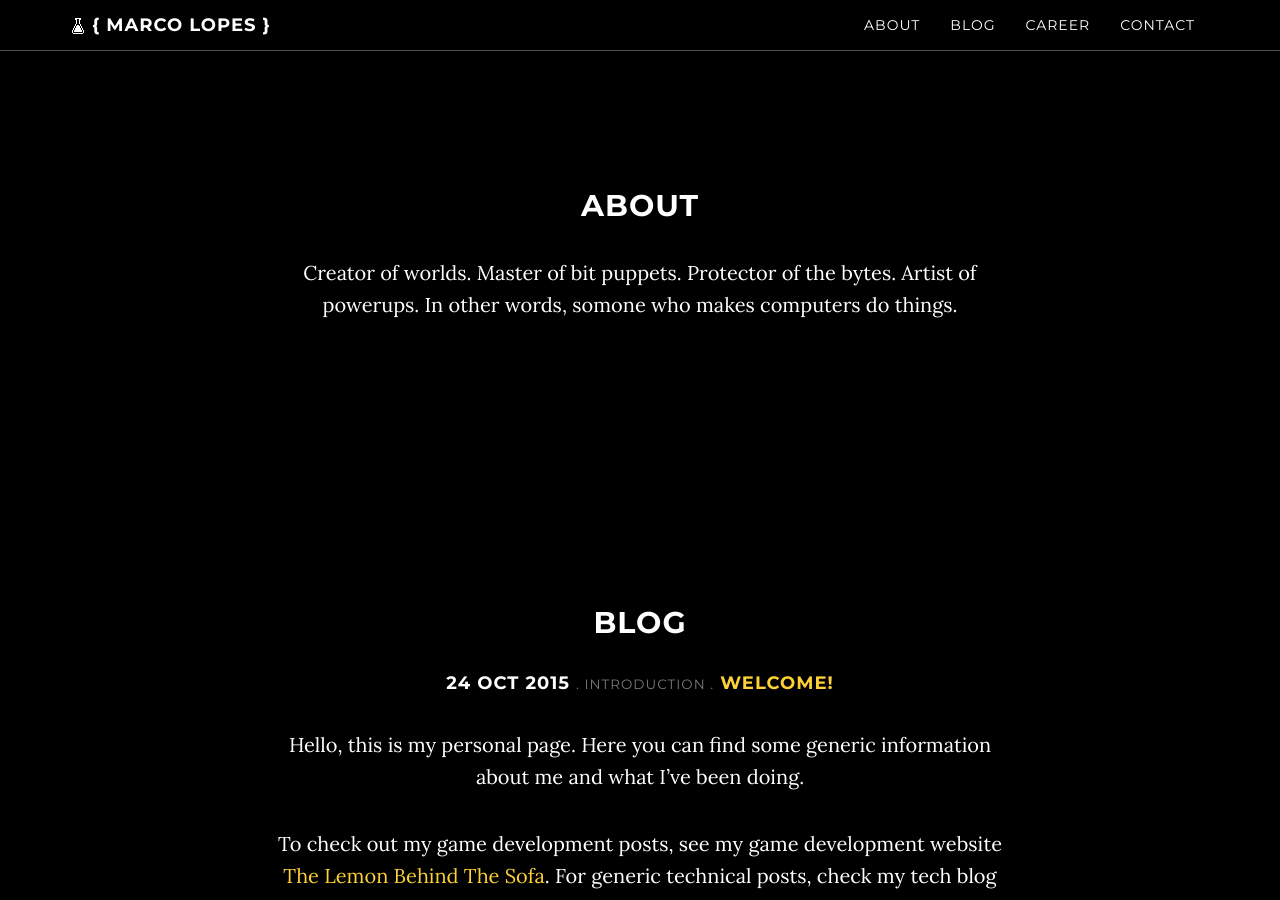
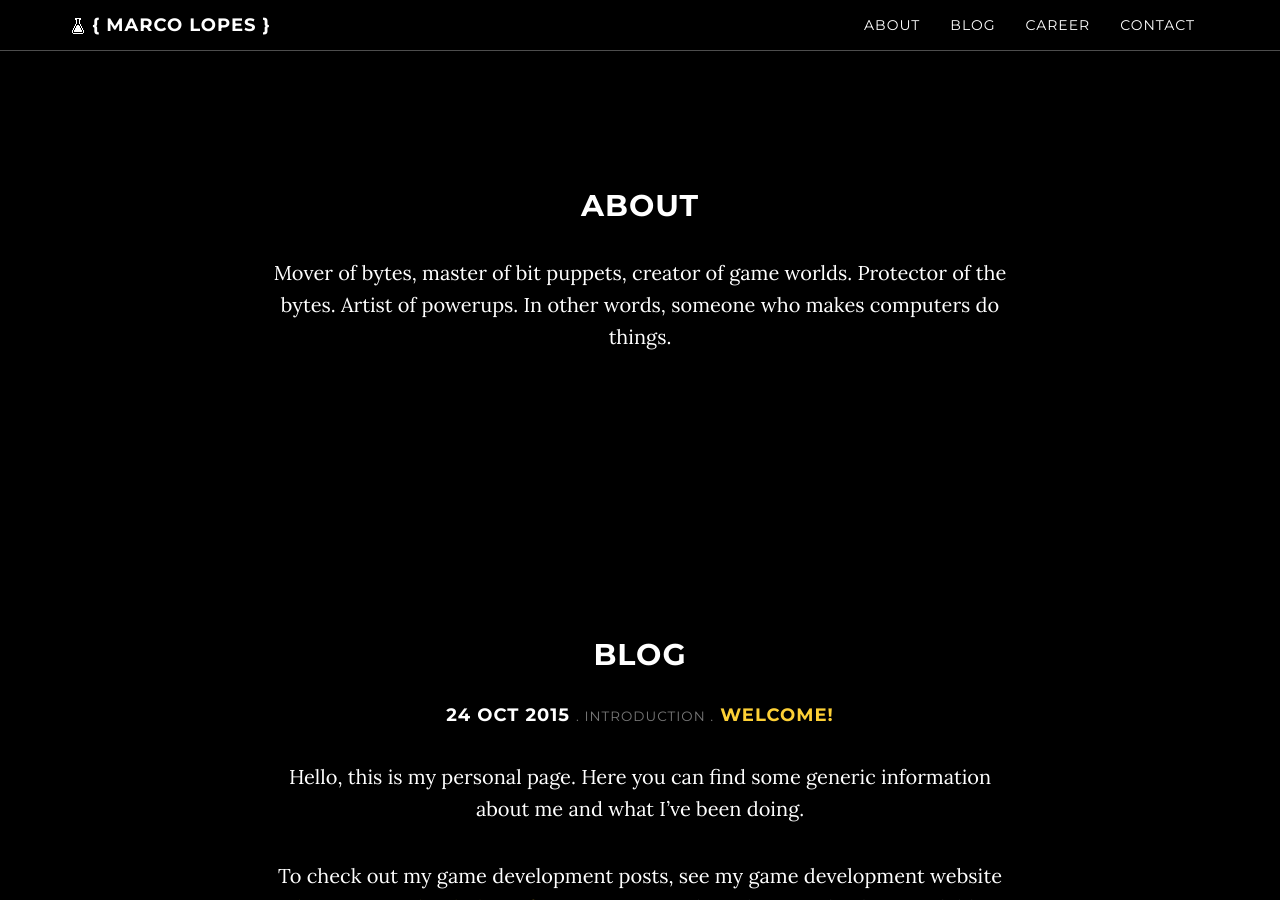
Before and after one commit to mlopes/mlopes.github.io, a Jekyll site: the page built from index.html, in a window 1280 px wide and 900 px high, scrolled down 961 px. Built offline with Jekyll 4.4.1, drawn with Linux system fonts in a browser that asks for light colours; nearby versions of some CDN libraries; comment, search, counter and statistics services are not loaded.

Commit message:
Update about.html

```diff
--- a/about.html
+++ b/about.html
@@ -5,4 +5,4 @@ title: About
 ---
 ## About
 
-Creator of worlds. Master of bit puppets. Protector of the bytes. Artist of powerups. In other words, somone who makes computers do things.
+Mover of bytes, master of bit puppets, creator of game worlds. Protector of the bytes. Artist of powerups. In other words, someone who makes computers do things.
```
